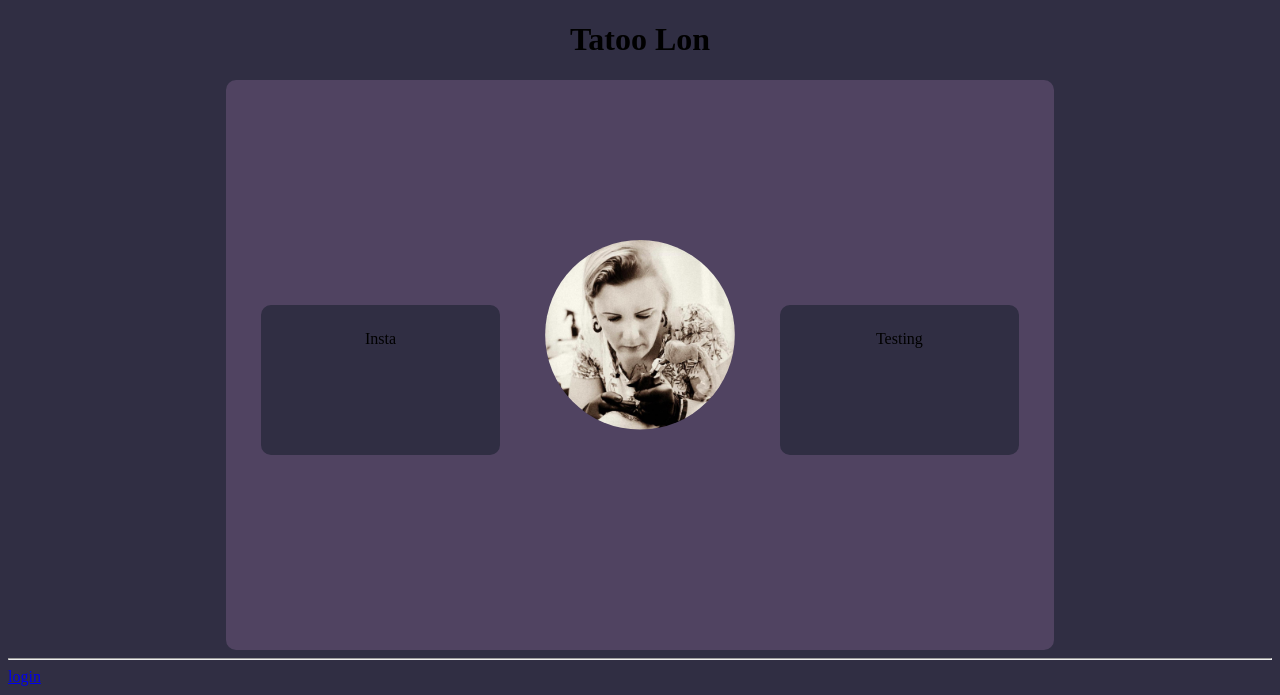
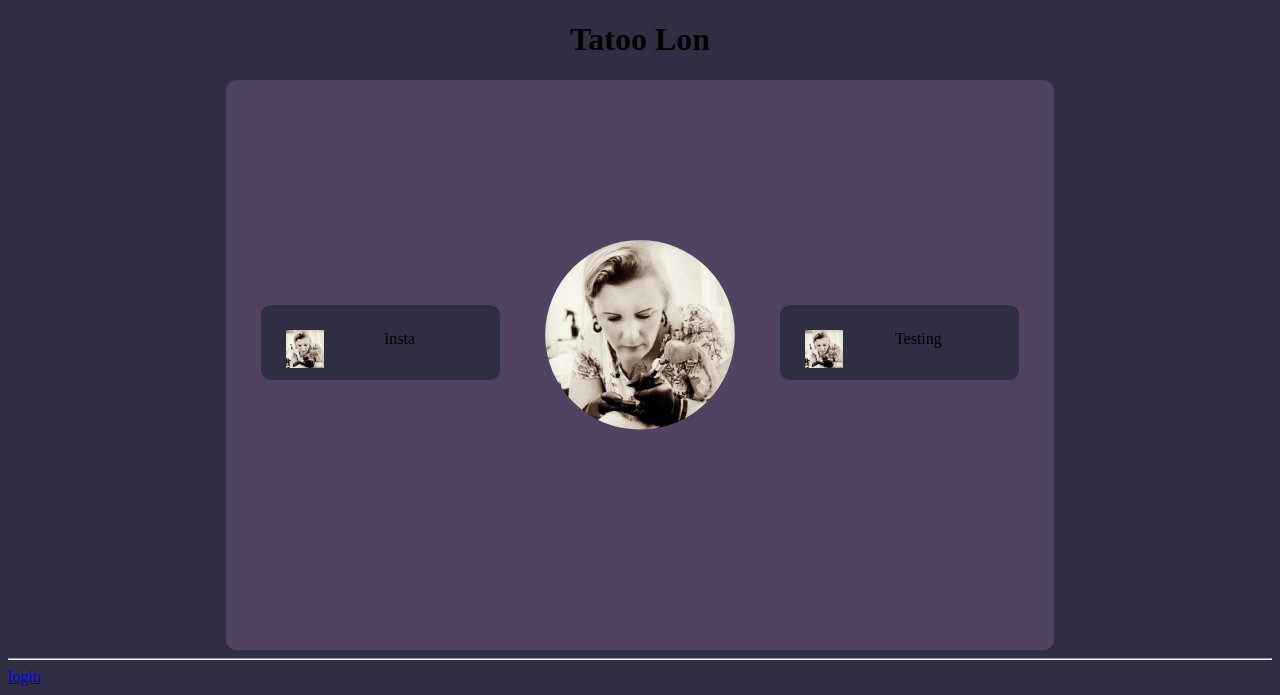
Before and after one commit to hetgameboekje/TatooLon, a PHP site: page /Front-end/ in a window 1280 px wide. Shown: the top 695 px of the page. Run offline with PHP 8.4, Linux system fonts and the light colour scheme.

Commit message:
Added logo

```diff
--- a/Front-end/assets/css/index.css
+++ b/Front-end/assets/css/index.css
@@ -35,7 +35,7 @@ body {
     background-color:#302E43;
     float:right;
     width: 25%;
-    height: 100px;
+    height: 25px;
     text-align: center;
     border: #302E43;
     border-radius: 10px;
@@ -46,10 +46,16 @@ body {
     background-color:#302E43;
     float:left;
     width: 25%;
-    height: 100px;
+    height: 25px;
     text-align: center;
     border: #302E43;
     border-radius: 10px;
     border-style: solid;
     border-width: 25px;
 }
+.smallIMGbutton{
+    float:left;
+    width: 20%;
+
+
+}
--- a/Front-end/index.php
+++ b/Front-end/index.php
@@ -30,8 +30,8 @@
         <div class="profileIMG-DIV">
             <img src="assets/css/img/profileimgLON.jpg" class="profileIMG" alt="">
         </div>
-        <div class="facebookButton">Testing</div>
-        <div class="instaButton">Insta</div>
+        <div class="facebookButton"><img src="assets/css/img/profileimgLON.jpg" alt=""class="smallIMGbutton"> Testing</div>
+        <div class="instaButton"><img src="assets/css/img/profileimgLON.jpg" alt=""class="smallIMGbutton">Insta</div>
 
     </div>
 
```
